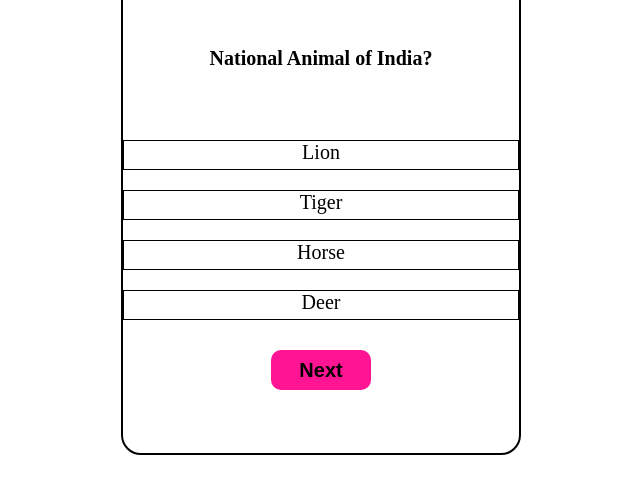
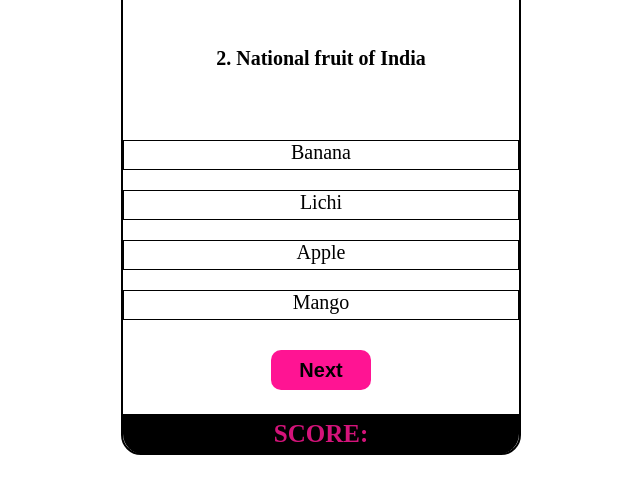
Before and after one commit to manjeetgautam/Quiz-App, a plain HTML site: page index.html in a window 1280 px wide. Both pictures are taken after a click on the button "Next". Shown: the part 195-688 px from the top of the page, without its empty margins (319-959 px from the left). Drawn offline with Linux system fonts and the light colour scheme.

Commit message:
Added score board and next btn working properly now.

```diff
--- a/index.html
+++ b/index.html
@@ -22,7 +22,11 @@
                     <li>Option d</li>
                 </ul>
 
-                <button onclick="nextquestion()">Next</button>
+                <button>Next</button>
+                <div class="scoreboard">
+                    <h4 class="scrtitle">SCORE: </h4>
+                    <h4 class="Scr"></h4>
+                </div>
 
             </div>
         </div>
--- a/script.js
+++ b/script.js
@@ -1,59 +1,98 @@
-let arr = [["National Animal of India?", "Lion", "Tiger", "Horse", "Deer", "Tiger"],["National fruit of India", "Banana", "Lichi", "Apple", "Mango", "Mango"]]
+let arr = [["National Animal of India?", "Lion", "Tiger", "Horse", "Deer", "Tiger"],
+["National fruit of India", "Banana", "Lichi", "Apple", "Mango", "Mango"],
+["Prime Minister of india.", "Modi", "Rahul", "Kejriwal", "Lalu", "Modi"]]
+const Question = document.querySelector(".question")
+const options = document.querySelectorAll("li")
+const next = document.querySelector("button")
+const scr = document.querySelector(".Scr")
+const cont = document.querySelector(".qna-box")
+
 let index = 0;
 let score = 0;
-let lastindex = arr.length;
-const Question = document.querySelector(".question")
-const options = document.querySelectorAll("li")
 
-const next = document.querySelector("button")
+console.log(arr.length);
 
-
-function blockoptions(){
-    options.forEach((op) =>{
+function blockoptions() {
+    options.forEach((op) => {
         op.onclick = null;
     })
 }
 
 
-options.forEach((opt) =>{
-    opt.onclick = function (){
-        if(this.innerText === arr[index][5]){
+function finalscore(){
+    cont.textContent=''
+}
+
+function checkans() {
+    options.forEach((opt) => {
+        opt.onclick = function () {
+            if (this.innerText === arr[index][5]) {
                 this.classList.add('right')
                 blockoptions();
+
+                score = score + 1;
+                scr.innerText = score
+
+                // if(index == arr.length-1){
+                //     console.log(index);
+                //     finalscore();
+
+                // }
             }
 
 
-        else if(this.innerText !== arr[index][5]){
+            else if (this.innerText !== arr[index][5]) {
                 this.classList.add('wrong');
-            options.forEach((op)=>{
-                if(op.innerText===arr[index][5]){
+                options.forEach((op) => {
+                    if (op.innerText === arr[index][5]) {
                         op.classList.add('right')
 
                     }
                 })
                 blockoptions();
+
+                // if(index == arr.length-1){
+                //     console.log(index);
+                //     dela
+                //     finalscore();
+
+                // }
             }
 
         }
-
     })
-
+}
 //display content
 
-function displayquestions(arr){
+checkans();
 
-    Question.innerText = arr[index][0];
-    let i=1;
-    options.forEach((opt) =>{
-        opt.innerText=arr[index][i]
+function displayquestions() {
+
+    Question.innerText = index + 1 + ". " + arr[index][0];
+    let i = 1;
+    options.forEach((opt) => {
+        opt.innerText = arr[index][i]
         i++;
     })
-    index++;
     console.log(Question);
-    console.log(arr[0][0]);
+    console.log([index][0]);
 
 }
 
-// displayquestions(arr)
+displayquestions();
 
-next.onclick = displayquestions(arr)
+
+next.addEventListener("click", function () {
+    if (index < arr.length-1) {
+        index++;
+        displayquestions();
+
+        options.forEach((op) => {
+            op.classList.remove('right', 'wrong')
+        })
+
+        checkans();
+    }
+
+
+})
--- a/style.css
+++ b/style.css
@@ -98,3 +98,18 @@ button{
     background-color: red;
     transition: ease;
 }
+
+.scoreboard{
+    height: 40px;
+    margin-top: 24px;
+    border-bottom-left-radius: 20px;
+    border-bottom-right-radius: 20px;
+    background-color: black;
+    color: rgb(212, 19, 122);
+    font-size: 25px;
+    text-align: center;
+    display: flex;
+    align-items: center;
+    justify-content: center;
+
+}
```
Lines whose indentation alone changed are shown as unchanged.
